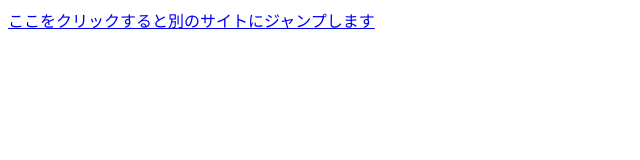
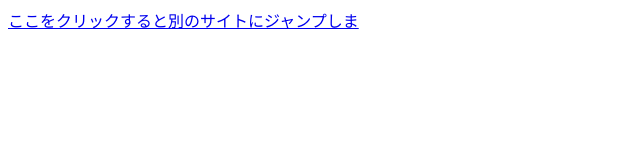
Before and after one commit to ajt000/github.io, a plain HTML site: page index.html in a window 1280 px wide. Shown: the full height of the page, 0-640 px from the left. Drawn offline with Linux system fonts and the light colour scheme.

Commit message:
Update index.html

```diff
--- a/index.html
+++ b/index.html
@@ -26,7 +26,7 @@ function openWindow1(url, name) {
 </script>
 <form name="parent_window">
 <!-- 絶対パスでの指定 -->
-<a href="Home.html">ここをクリックすると別のサイトにジャンプします</a>
+<a href="Home.html">ここをクリックすると別のサイトにジャンプしま </a>
    	<div class="btn btn02">
 <style type="text/css">
 .btn02 a {
```
